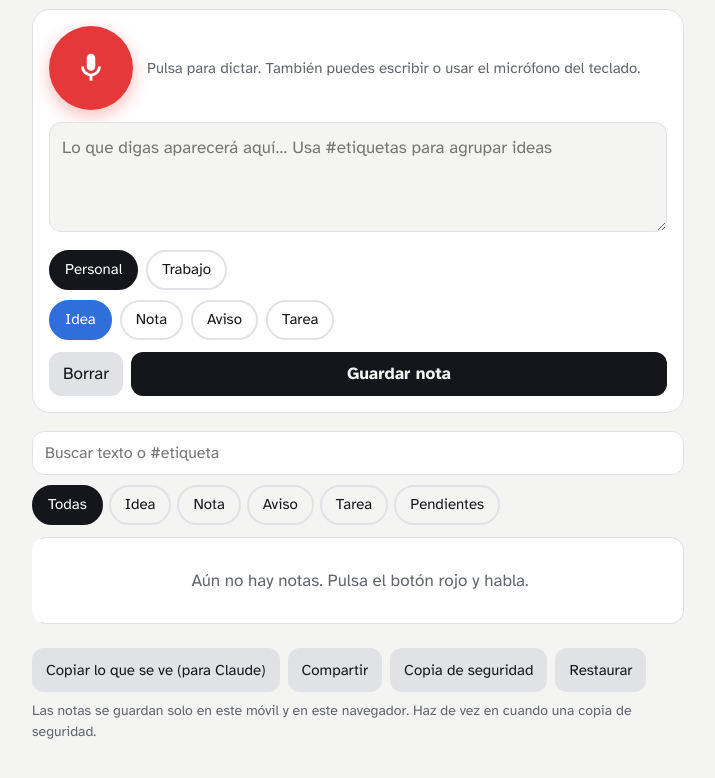
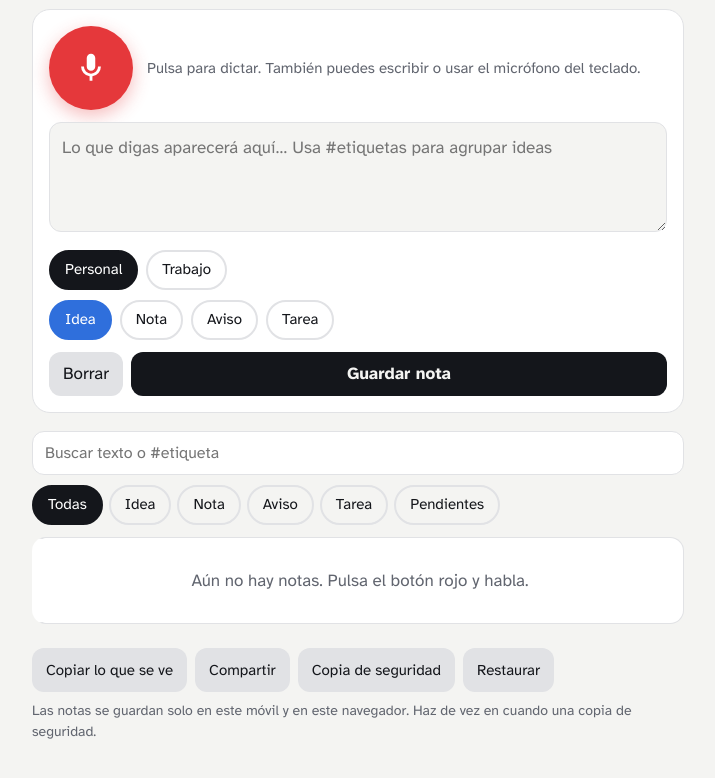
Before and after one commit to Cuentafor/notas-voz, a plain HTML site: page index.html in a window 1280 px wide. Shown: the part 122-900 px from the top of the page, without its empty margins (282-997 px from the left). Drawn offline with Linux system fonts and the light colour scheme.

Commit message:
Add files via upload

```diff
--- a/index.html
+++ b/index.html
@@ -90,7 +90,7 @@ li.hecha .txt{text-decoration:line-through;color:var(--mute)}
 <ul id="lista"></ul>
 
 <div class="mas">
-  <button id="copiar">Copiar lo que se ve (para Claude)</button>
+  <button id="copiar">Copiar lo que se ve</button>
   <button id="compartir">Compartir</button>
   <button id="exportar">Copia de seguridad</button>
   <button id="importarBtn">Restaurar</button>
```
